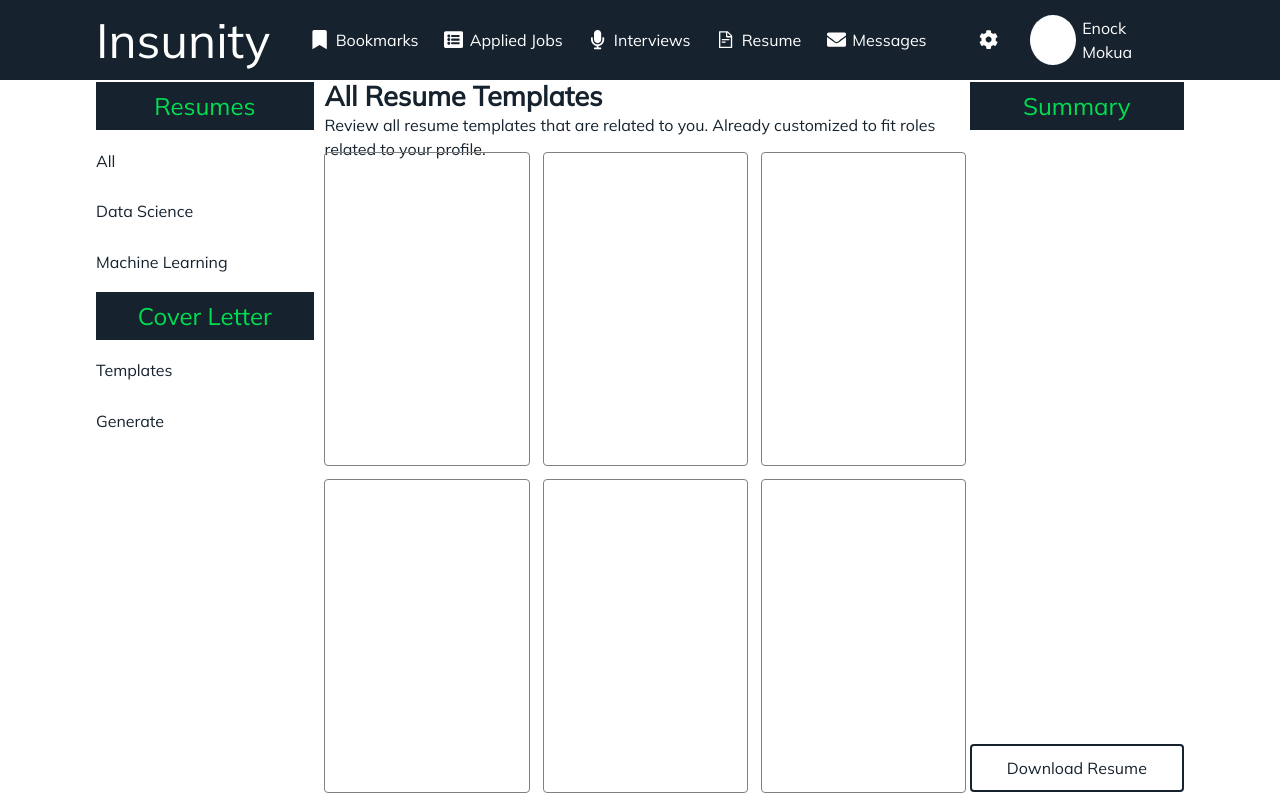
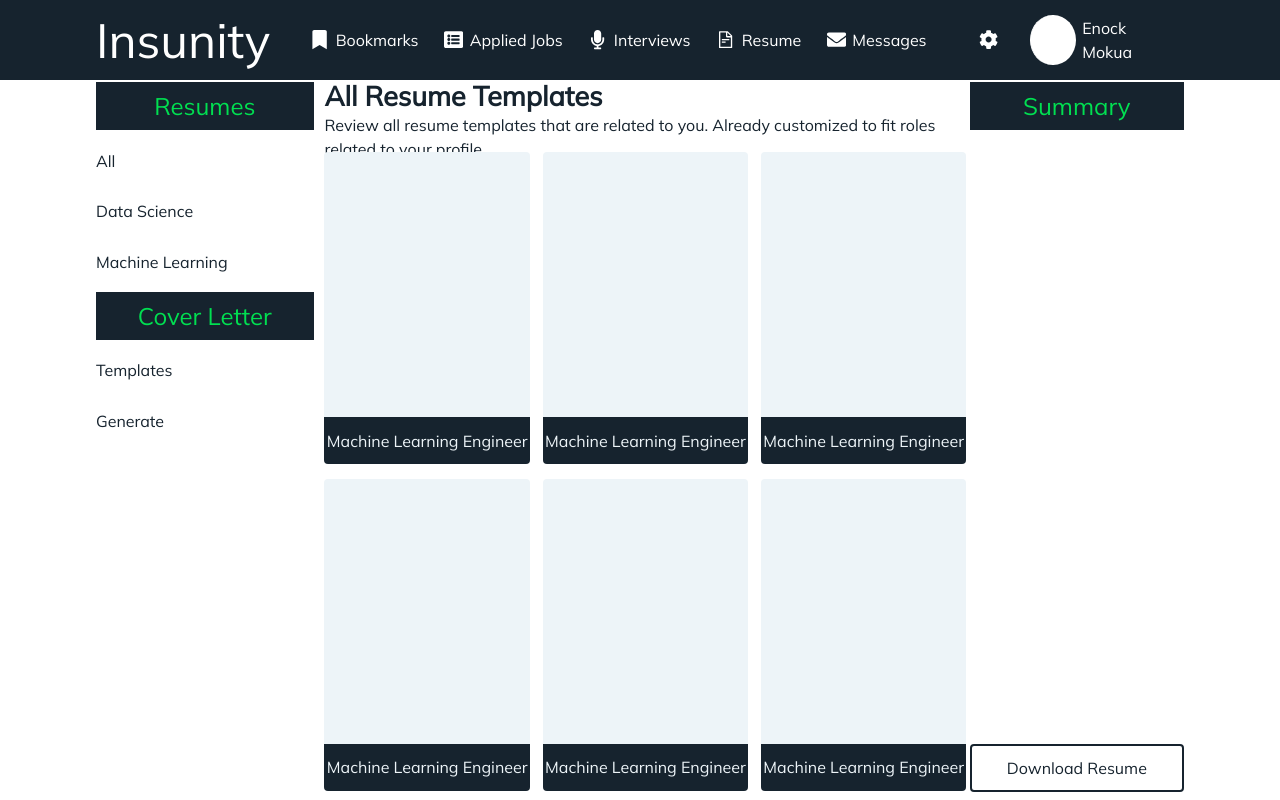
Before and after one commit to MokuaEnock/mboka, a React (Vite) app: page /seeker/resumes in a window 1280 px wide. Built offline with nearby package versions, Linux system fonts and the light colour scheme; a small style sheet from the web is missing.

Commit message:
add resume data

```diff
--- a/src/Pages/seeker/resume/resume.css
+++ b/src/Pages/seeker/resume/resume.css
@@ -86,8 +86,38 @@
 }
 
 .resumes-card {
-  border: thin solid var(--five);
+  /* border: thin solid var(--five); */
   border-radius: 4px;
+  height: 39vh;
+  display: flex;
+  flex-direction: column;
+  align-items: center;
+  justify-content: space-between;
+}
+
+.resumes-card > * {
+  width: 100%;
+}
+
+.resumes-card-body {
+  border-top-left-radius: inherit;
+  border-top-right-radius: inherit;
+  background-color: var(--secondary);
+  height: 85%;
+}
+
+.resumes-card-foot {
+  border-bottom-left-radius: inherit;
+  border-bottom-right-radius: inherit;
+  height: 15%;
+  text-align: center;
+  display: flex;
+  flex-direction: row;
+  align-items: center;
+  justify-content: center;
+  font-size: 1rem;
+  color: var(--secondary);
+  background-color: var(--primary);
 }
 
 #seeker-resumes-3 {
--- a/src/Pages/seeker/resume/resume.jsx
+++ b/src/Pages/seeker/resume/resume.jsx
@@ -1,6 +1,39 @@
 import "./resume.css";
 import SeekerHeader from "../../../Components/seeker/header/header";
 import HarvardResume from "../../../Components/pdfs/resume";
+
+let resumeData = [
+  {
+    id: 1,
+    title: "Data Scientist",
+    category: "Data Science",
+  },
+  {
+    id: 2,
+    title: "Machine Learning Engineer",
+    category: "Machine Learning",
+  },
+  {
+    id: 3,
+    title: "Data Analyst",
+    category: "Data Science",
+  },
+  {
+    id: 4,
+    title: "Machine Learning Researcher",
+    category: "Machine Learning",
+  },
+  {
+    id: 5,
+    title: "Data Engineer",
+    category: "Data Science",
+  },
+  {
+    id: 6,
+    title: "Machine Learning Specialist",
+    category: "Machine Learning",
+  },
+];
 
 export default function SeekerResume() {
   function Container() {
@@ -28,12 +61,42 @@ export default function SeekerResume() {
             </div>
 
             <div id="resumes-header-cont">
-              <div className="resumes-card"></div>
-              <div className="resumes-card"></div>
-              <div className="resumes-card"></div>
-              <div className="resumes-card"></div>
-              <div className="resumes-card"></div>
-              <div className="resumes-card"></div>
+              <div className="resumes-card">
+                <span className="resumes-card-body"></span>
+                <span className="resumes-card-foot">
+                  Machine Learning Engineer
+                </span>
+              </div>
+              <div className="resumes-card">
+                <span className="resumes-card-body"></span>
+                <span className="resumes-card-foot">
+                  Machine Learning Engineer
+                </span>
+              </div>
+              <div className="resumes-card">
+                <span className="resumes-card-body"></span>
+                <span className="resumes-card-foot">
+                  Machine Learning Engineer
+                </span>
+              </div>
+              <div className="resumes-card">
+                <span className="resumes-card-body"></span>
+                <span className="resumes-card-foot">
+                  Machine Learning Engineer
+                </span>
+              </div>
+              <div className="resumes-card">
+                <span className="resumes-card-body"></span>
+                <span className="resumes-card-foot">
+                  Machine Learning Engineer
+                </span>
+              </div>
+              <div className="resumes-card">
+                <span className="resumes-card-body"></span>
+                <span className="resumes-card-foot">
+                  Machine Learning Engineer
+                </span>
+              </div>
             </div>
           </div>
 
```
Also changed, not shown: 1 other file (tests, documents, lock files or other folders).
